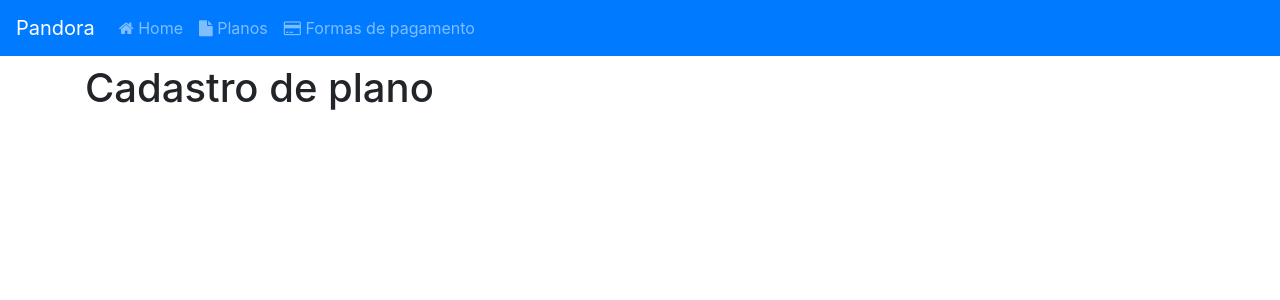
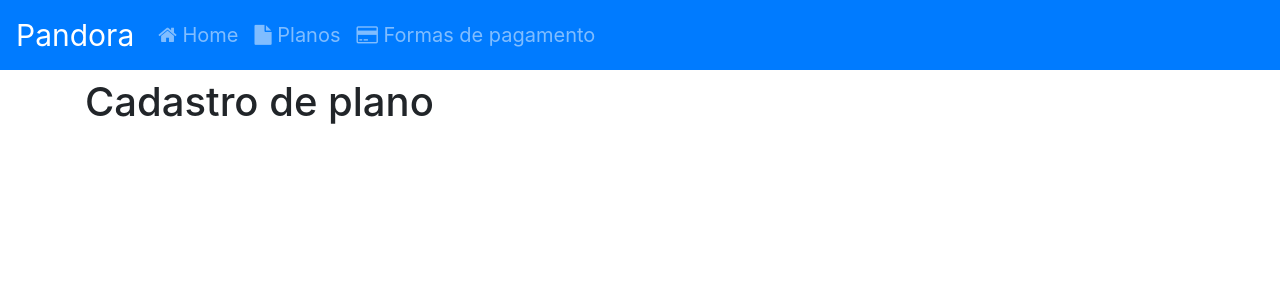
Before and after one commit to bonfanteandre/pandora-web, an Angular app: page /1/details in a window 1280 px wide. Shown: the top 300 px of the page. Built offline with nearby package versions, Linux system fonts and the light colour scheme; no server answers.

Commit message:
Adding menu item component

```diff
--- /dev/null
+++ b/src/app/core/header/header-item/header-item.component.html
@@ -0,0 +1,4 @@
+<a *ngIf="item" class="nav-link pndr-header-item" [routerLink]="[item.route]">
+    <i class="{{ item.icon }}"></i>
+    {{ item.title }}
+</a>
--- /dev/null
+++ b/src/app/core/header/header-item/header-item.component.scss
@@ -0,0 +1,4 @@
+.pndr-header-item {
+    font-size: 20px;
+    padding: 8px;
+}
--- /dev/null
+++ b/src/app/core/header/header-item/header-item.ts
@@ -0,0 +1,11 @@
+export class HeaderItem {
+    public title: string;
+    public route: string;
+    public icon: string;
+
+    constructor(title: string, route: string, icon: string) {
+        this.title = title;
+        this.route = route;
+        this.icon = icon;
+    }
+}
--- a/src/app/core/header/header.component.html
+++ b/src/app/core/header/header.component.html
@@ -1,27 +1,13 @@
-<nav class="navbar navbar-expand-lg navbar-dark bg-primary">
-    <a class="navbar-brand" href="#">Pandora</a>
+<nav class="navbar navbar-expand-lg navbar-dark bg-primary pndr-header">
+    <a class="navbar-brand pndr-brand" href="#">Pandora</a>
     <button class="navbar-toggler" type="button" data-toggle="collapse" data-target="#navbarSupportedContent">
         <span class="navbar-toggler-icon"></span>
     </button>
     <div class="collapse navbar-collapse" id="navbarSupportedContent">
         <ul class="navbar-nav mr-auto">
-            <li class="nav-item">
-                <a class="nav-link" [routerLink]="['/home']">
-                    <i class="fa fa-home"></i>
-                    Home
-                </a>
-            </li>
-            <li class="nav-item">
-                <a class="nav-link" [routerLink]="['/plans']">
-                    <i class="fa fa-file"></i>
-                    Planos
-                </a>
-            </li>
-            <li class="nav-item">
-                <a class="nav-link" [routerLink]="['/payment-methods']">
-                    <i class="fa fa-credit-card"></i>
-                    Formas de pagamento
-                </a>
+            <li class="nav-item" *ngFor="let item of items">
+                <pndr-header-item [item]="item">
+                </pndr-header-item>
             </li>
         </ul>
     </div>
--- /dev/null
+++ b/src/app/core/header/header.component.scss
@@ -0,0 +1,7 @@
+.pndr-header {
+    height: 70px;
+}
+
+.pndr-brand {
+    font-size: 30px;
+}
--- a/src/app/core/header/header.component.ts
+++ b/src/app/core/header/header.component.ts
@@ -1,9 +1,26 @@
-import { Component } from "@angular/core";
+import { Component, OnInit } from "@angular/core";
+import { HeaderItem } from "./header-item/header-item";
+import { HeaderItemComponent } from "./header-item/header-item.component";
 
 @Component({
     selector: 'pndr-header',
-    templateUrl: './header.component.html'
+    templateUrl: './header.component.html',
+    styleUrls: ['./header.component.scss']
 })
-export class HeaderComponent {
+export class HeaderComponent implements OnInit {
+
+    public items: HeaderItem[] = [];
+
+    ngOnInit(): void {
+        this.setItems();
+    }
+
+    private setItems(): void {
+        this.items = [
+            new HeaderItem('Home', '/home', 'fa fa-home'),
+            new HeaderItem('Planos', '/plans', 'fa fa-file'),
+            new HeaderItem('Formas de pagamento', '/payment-methods', 'fa fa-credit-card'),
+        ];
+    }
 
 }
```
Also changed, not shown: src/app/core/core.module.ts (+5 -2 lines), src/app/core/header/header-item/header-item.component.ts (added, +13 -0 lines).
